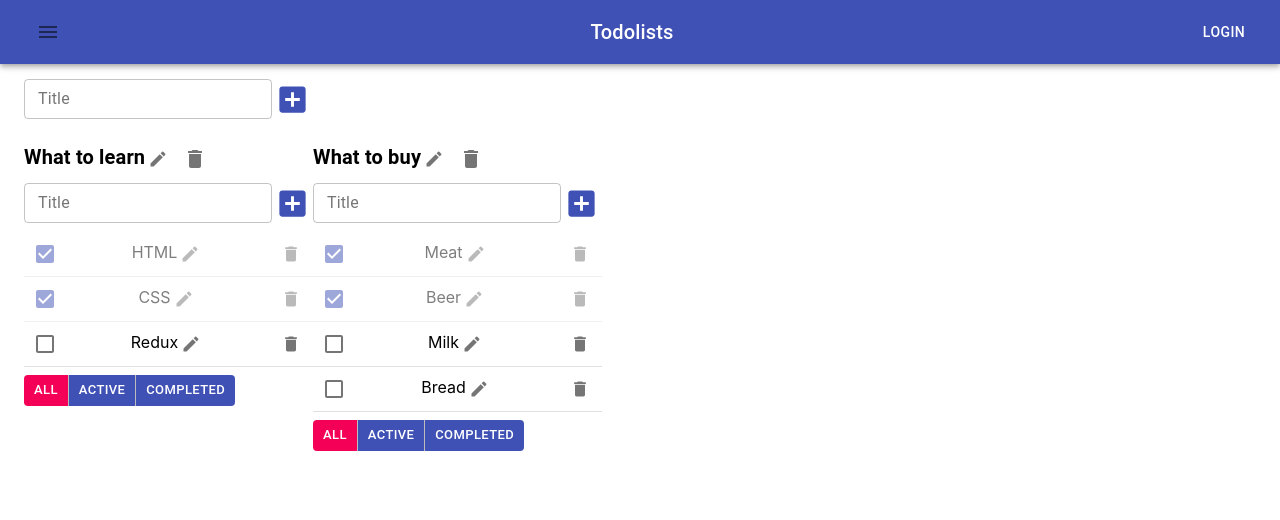
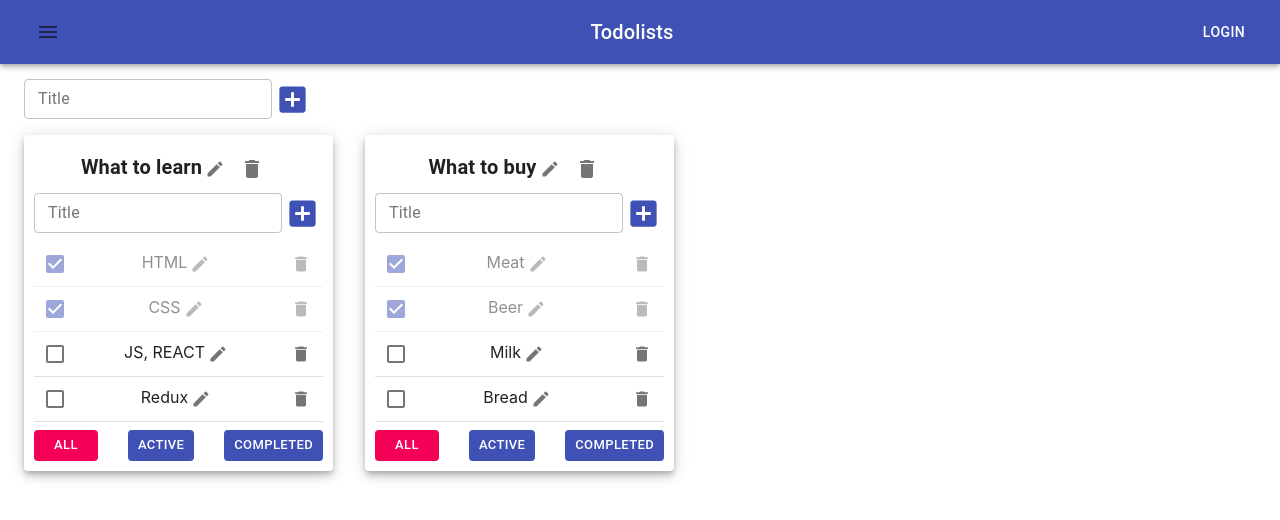
Before and after one commit to DmitryMN/mentor_todolist, a React (Create React App) app: page / in a window 1280 px wide. Shown: the top 520 px of the page. Built offline with nearby package versions, Linux system fonts and the light colour scheme.

Commit message:
refactoring style

```diff
--- a/src/App.tsx
+++ b/src/App.tsx
@@ -3,7 +3,7 @@ import './App.css';
 import TodoList from "./TodoList";
 import { v1 } from "uuid";
 import AddItemForm from "./AddItemForm";
-import { AppBar, Toolbar, IconButton, Typography, Button, Container, Grid } from '@material-ui/core';
+import { AppBar, Toolbar, IconButton, Typography, Button, Container, Grid, Paper } from '@material-ui/core';
 import { Menu } from "@material-ui/icons";
 
 export type TaskType = {
@@ -36,7 +36,7 @@ function App() {
         [todoListID_1]: [
             { id: v1(), title: 'HTML', isDone: true },
             { id: v1(), title: 'CSS', isDone: true },
-            // {id: v1(), title: 'JS, REACT', isDone: false},
+            {id: v1(), title: 'JS, REACT', isDone: false},
             { id: v1(), title: 'Redux', isDone: false },
         ],
         [todoListID_2]: [
@@ -111,8 +111,9 @@ function App() {
         }
 
         return (
+            <Grid item key={tl.id}>
+                <Paper elevation={6} style={{padding: "10px"}}>
                     <TodoList
-                key={tl.id}
                         id={tl.id}
                         filter={tl.filter}
                         title={tl.title}
@@ -125,6 +126,8 @@ function App() {
                         changeTaskTitle={changeTaskTitle}
                         changeTodoListTitle={changeTodoListTitle}
                     />
+                </Paper>
+            </Grid>
         )
     })
     return (
@@ -135,7 +138,7 @@ function App() {
                         <Menu>
                         </Menu>
                     </IconButton>
-                    <Typography variant={"h6"}>
+                    <Typography variant={"h6"} >
                         Todolists
                     </Typography>
                     <Button color={"inherit"}>Login</Button>
@@ -145,7 +148,7 @@ function App() {
                 <Grid container style={{padding: "15px 0"}}>
                     <AddItemForm addItem={addTodoList} />
                 </Grid>
-                <Grid container>
+                <Grid container spacing={4}>
                     {todoListsComponents}
                 </Grid>
             </Container>
--- a/src/TodoList.tsx
+++ b/src/TodoList.tsx
@@ -67,7 +67,7 @@ const TodoList = (props: TodoListPropsType) => {
 
     return (
         <div className="todoList">
-            <Typography variant={"h6"} style={{fontWeight: "bold"}}>
+            <Typography variant={"h6"} align={"center"} style={{fontWeight: "bold"}}>
                 <EditableSpan title={props.title} setNewTitle={changeTodoListTitle}/>
                 <IconButton onClick={()=>props.removeTodoList(props.id)}>
                     <Delete/>
@@ -77,23 +77,19 @@ const TodoList = (props: TodoListPropsType) => {
             <List>
                 {jsxTaskElements}
             </List>
-            <div>
-                <ButtonGroup
-                    variant={"contained"}
-                    size={"small"}
-                    disableElevation
-
-                >
+            <div style={{display: "flex", justifyContent: "space-between"}}>
                     <Button
+                        variant={"contained"} size={"small"} disableElevation
                         color={props.filter === "all" ? "secondary" : "primary"}
                         onClick={setAll}>All</Button>
                     <Button
+                        variant={"contained"} size={"small"} disableElevation
                         color={props.filter === "active" ? "secondary" : "primary"}
                         onClick={setActive}>Active</Button>
                     <Button
+                        variant={"contained"} size={"small"} disableElevation
                         color={props.filter === "completed" ? "secondary" : "primary"}
                         onClick={setCompleted}>Completed</Button>
-                </ButtonGroup>
             </div>
         </div>
     )
```
Lines whose indentation alone changed are shown as unchanged.
